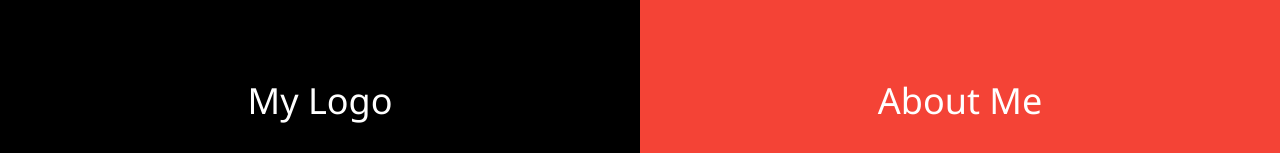
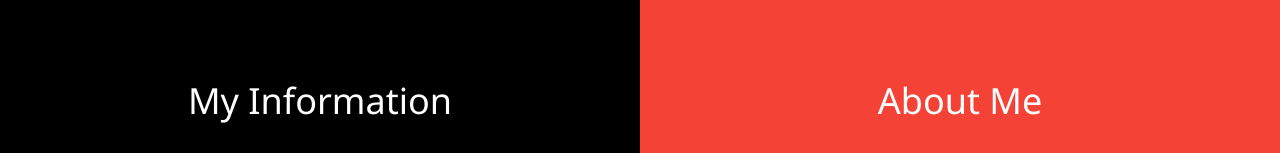
Before and after one commit to KiranKhatri/kirankhatri.github.io, a plain HTML site: page index.html in a window 1280 px wide. Shown: the top 153 px of the page. Drawn offline with nearby package versions, Linux system fonts and the light colour scheme; grey boxes are pictures that could not be loaded.

Commit message:
Update index.html

```diff
--- a/index.html
+++ b/index.html
@@ -22,7 +22,7 @@
 
     <div class="w3-padding-64">
 
-      <h1>My Logo</h1>
+      <h1>My Information</h1>
 
     </div>
 
```
